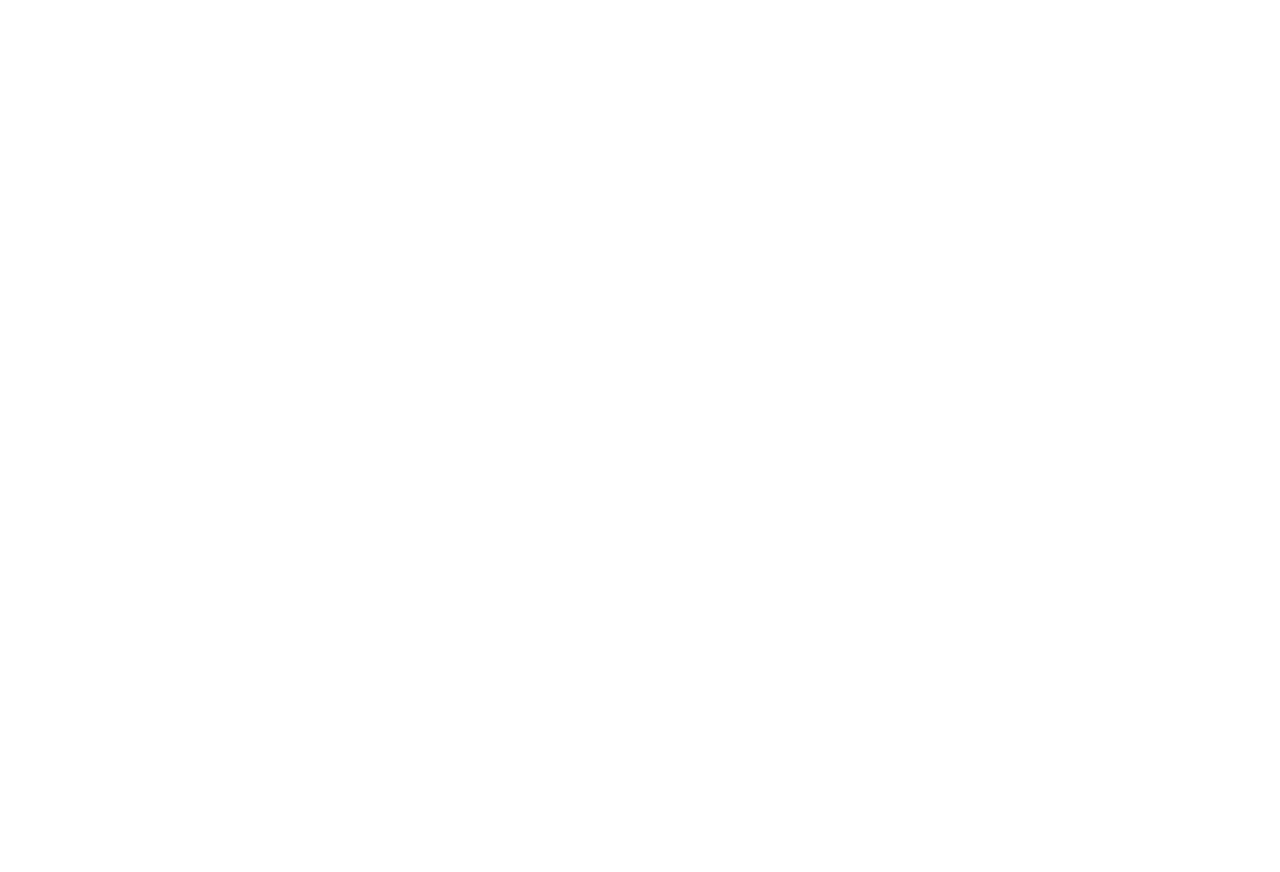
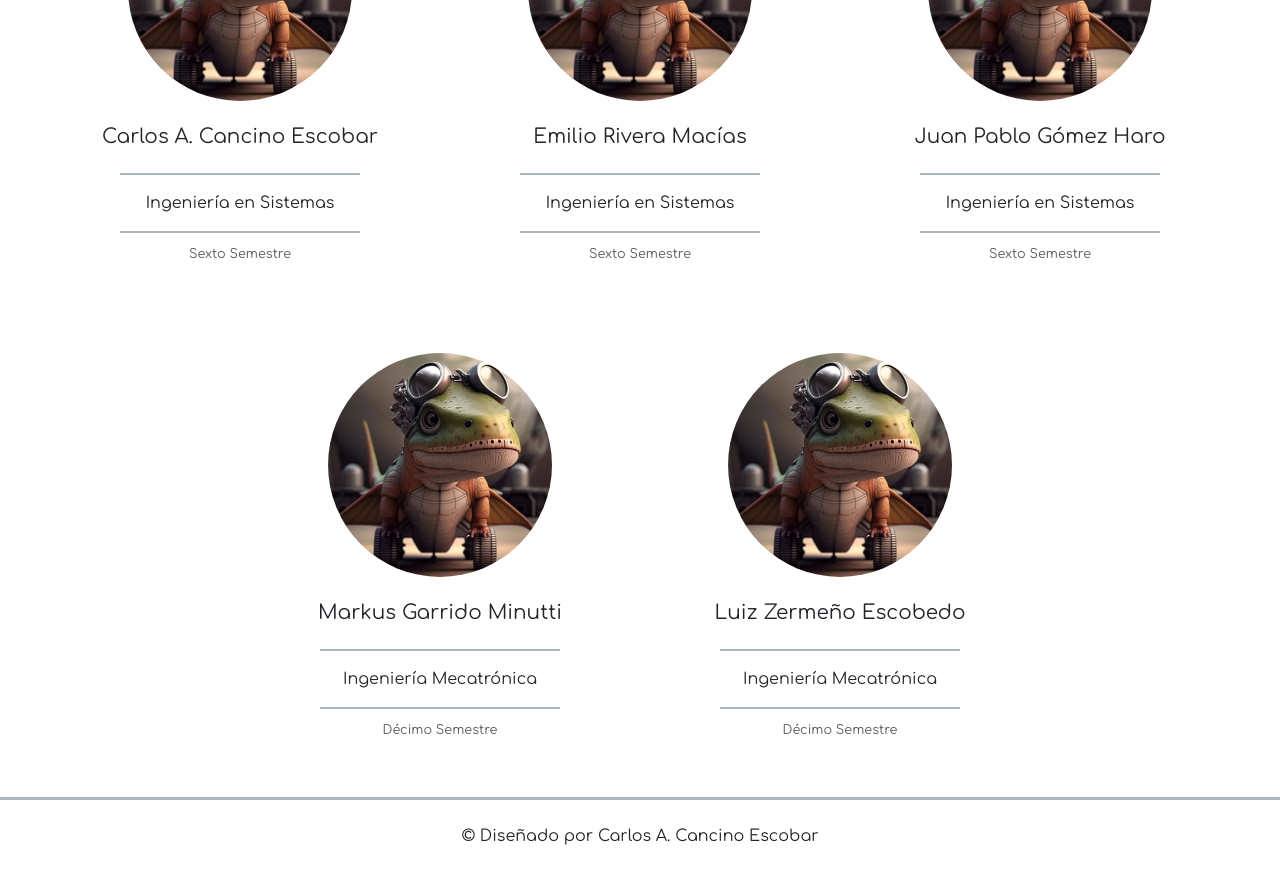
Before and after one commit to C4ncino/Dashboard-Redes, a React (Vite) app in the folder app/: page / in a window 1280 px wide. Shown: the part 340-1212 px from the top of the page. Before the commit the page ends 800 px from the top, so only its background shows below. Built offline with nearby package versions, Linux system fonts and the light colour scheme; no server answers.

Commit message:
About Missing PP

```diff
--- a/app/src/components/App.jsx
+++ b/app/src/components/App.jsx
@@ -6,6 +6,7 @@ import Navbar from './Navbar//Navbar';
 import Home from './Home/Home';
 import Live from './Live/Live';
 import Record from './Record/Record';
+import Footer from './Footer/Footer';
 
 function App() {
   const urlUsuarios = 'https://api-sensores-redes.onrender.com/api/usuarios'
@@ -62,6 +63,7 @@ function App() {
           <>
             <Navbar logged={logged} setLogged={setLogged} setLogIn={setLogIn} setSignIn={setSignIn} user={user} setUser={setUser} setPage={setPage} />
             {Pages(page)}
+            <Footer />
           </>
         )}
       </div>
--- /dev/null
+++ b/app/src/components/Footer/Footer.jsx
@@ -0,0 +1,13 @@
+import React from 'react';
+
+const Footer = () => {
+    return (
+        <>
+            <footer className='text-center border-top border-3 border-dark-subtle w-100 p-4 mt-2'>
+                &copy; Diseñado por Carlos A. Cancino Escobar
+            </footer>
+        </>
+    );
+}
+
+export default Footer;
--- /dev/null
+++ b/app/src/components/Home/About.jsx
@@ -0,0 +1,32 @@
+import React from 'react';
+
+const About = ({ data }) => {
+    return (
+        <>
+            <div className='d-flex flex-column align-items-center p-4' id='about'>
+                <h2>Conócenos</h2>
+
+                <div className="d-flex flex-row p-3 m-0 flex-wrap justify-content-center" style={{ gap: '5rem' }}>
+                    {data.map((member, i) =>
+                        <div key={i} className="card  border-0 bg-transparent text-center" style={{ "height": "auto", "width": "20rem" }}>
+                            <div className="pb-0 h-auto" style={{ "height": "5rem" }}>
+                                <img src={member.pp} className="card-img-top object-fit-cover rounded-circle" alt="..." style={{ "height": "14rem", "width": "14rem" }} />
+                                <h5 className="card-title my-4">{member.name}</h5>
+                            </div>
+                            <div className='d-flex flex-column align-items-center'>
+                                <ul className="list-group list-group-flush border-top border-2 border-dark-subtle w-75 py-2">
+                                    <li className="list-group-item bg-transparent">{member.carrer}</li>
+                                </ul>
+                                <div className="card-footer bg-transparent border-top border-2 border-dark-subtle w-75">
+                                    <small className="text-body-secondary ">{member.semester}</small>
+                                </div>
+                            </div>
+                        </div>
+                    )}
+                </div>
+            </div>
+        </>
+    );
+}
+
+export default About;
--- a/app/src/components/Home/Home.jsx
+++ b/app/src/components/Home/Home.jsx
@@ -1,9 +1,12 @@
 import React from 'react';
+import About from './About';
+import data from './data.json';
 
 const Home = () => {
     return (
         <>
             <h1>Home</h1>
+            <About data={data.about} />
         </>
     );
 }
--- /dev/null
+++ b/app/src/components/Home/data.json
@@ -0,0 +1,34 @@
+{
+    "about": [
+        {
+            "name": "Carlos A. Cancino Escobar",
+            "carrer": "Ingeniería en Sistemas",
+            "semester": "Sexto Semestre",
+            "pp": "/images/about/pp.jpg"
+        },
+        {
+            "name": "Emilio Rivera Macías",
+            "carrer": "Ingeniería en Sistemas",
+            "semester": "Sexto Semestre",
+            "pp": "/images/about/pp.jpg"
+        },
+        {
+            "name": "Juan Pablo Gómez Haro",
+            "carrer": "Ingeniería en Sistemas",
+            "semester": "Sexto Semestre",
+            "pp": "/images/about/pp.jpg"
+        },
+        {
+            "name": "Markus Garrido Minutti",
+            "carrer": "Ingeniería Mecatrónica",
+            "semester": "Décimo Semestre",
+            "pp": "/images/about/pp.jpg"
+        },
+        {
+            "name": "Luiz Zermeño Escobedo",
+            "carrer": "Ingeniería Mecatrónica",
+            "semester": "Décimo Semestre",
+            "pp": "/images/about/pp.jpg"
+        }
+    ]
+}
```
Also changed, not shown: app/public/images/about/pp.jpg (added).
